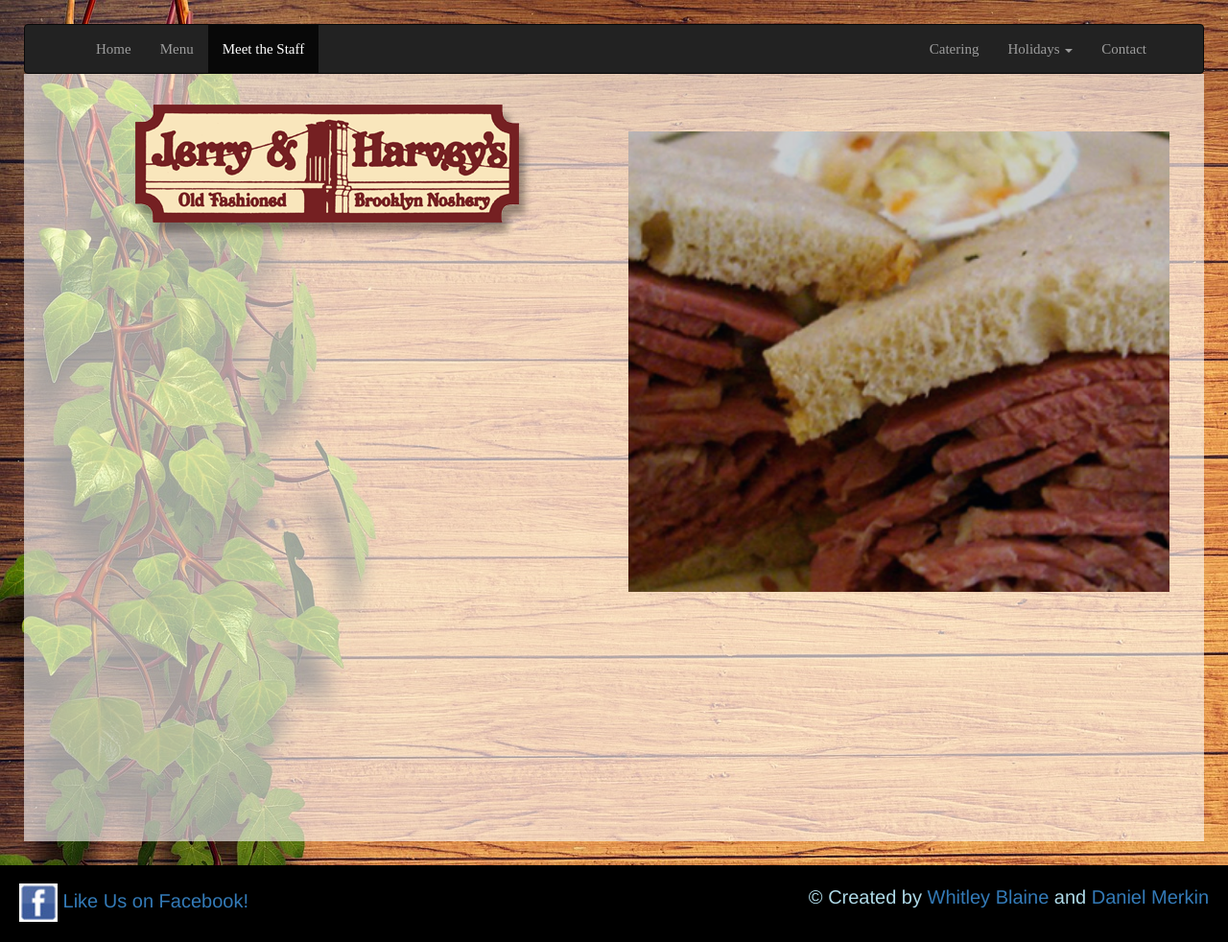
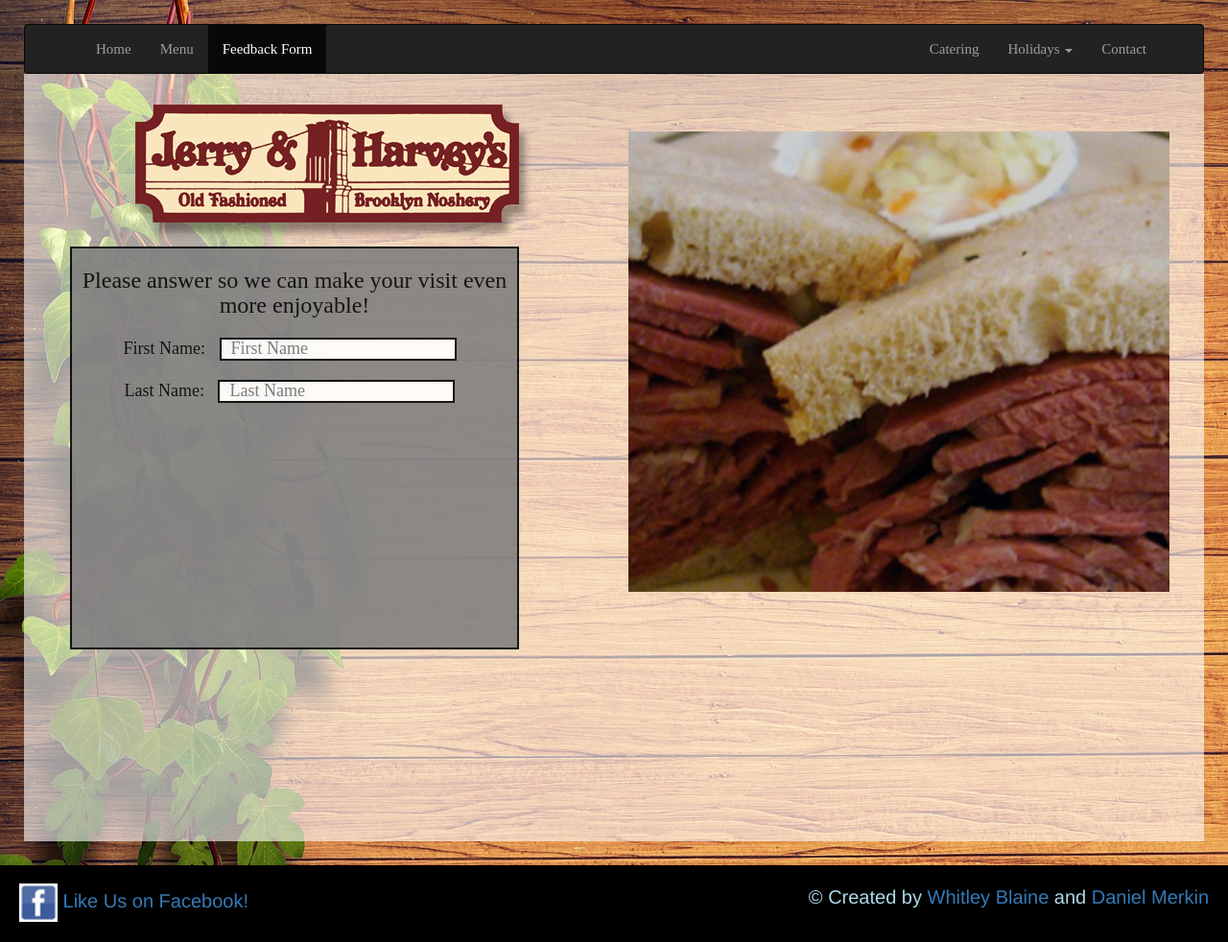
Before and after one commit to whitleyblaine/jerry_harveys, a PHP site: page /aboutUs.html in a window 1280 px wide. Shown: the whole page at 96% size. Run offline with PHP 8.4, Linux system fonts and the light colour scheme; some libraries are stand-ins or nearby versions.

Commit message:
created feedback form

```diff
--- a/aboutUs.html
+++ b/aboutUs.html
@@ -31,7 +31,7 @@
             <ul class="nav navbar-nav">
               <li><a href="index.html">Home</a></li>
               <li><a href="menu.html">Menu</a></li>
-              <li class="active"><a href="aboutUs.html">Meet the Staff</a></li>
+              <li class="active"><a href="aboutUs.html">Feedback Form</a></li>
             </ul>
             <ul class="nav navbar-nav navbar-right">
               <li><a href="catering.html">Catering</a></li>
@@ -39,7 +39,7 @@
                 <a class="dropdown-toggle" data-toggle="dropdown" href="#">Holidays
                 <span class="caret"></span></a>
                 <ul class="dropdown-menu">
-                  <li><a href="#">Passover</a></li>
+                  <li><a href="./#passover.html">Passover</a></li>
                   <li><a href="#">Yom Kippur</a></li>
                   <li><a href="#">Rash Hashana</a></li>
                   <li><a href="#">Thanksgiving</a></li>
@@ -56,7 +56,16 @@
         <div class="mainDiv" style="height: 100%; width: 100%; background: rgba(255, 255, 255, 0.6)">
           <div class="col-md-6">
             <h1 style="color: #752022; font-size: 3em; margin-top: 2em" class="text-center"></h1>
-            <p></p>
+
+
+            <form action="#" method="POST">
+              <h3> Please answer so we can make your visit even more enjoyable!</h3>
+              <h4> First Name: <input type="text" name="firstName" id="firstName" placeholder="First Name"></h4>
+              <h4> Last Name: <input type="text" name="lastName" id="lastName" placeholder="Last Name"></h4>
+
+            </form>
+
+
           </div>
           <div class="col-md-6">
             <!-- Carousel -->
@@ -90,11 +99,10 @@
     </div>
   </div>
 
+
   <div id="footer">
     <a href="https://www.facebook.com/Jerry-Harveys-Deli-1718106888431904/"><img class="alignnone size-full wp-image-933 staysmall" id="fbLogo" alt="fb35" src="./assets/images/fbLogo.jpg" width="40" height="40"> Like Us on Facebook!</a><span id="c">&copy Created by <a href="https://www.github.com/whitleyblaine">Whitley Blaine</a> and <a href="https://www.github.com/dmerk2">Daniel Merkin</span>
   </footer>
-
-
 
   <script type="text/javascript" src="https://cdnjs.cloudflare.com/ajax/libs/jquery/3.1.0/jquery.min.js"></script>
   <script type="text/javascript" src="https://maxcdn.bootstrapcdn.com/bootstrap/3.3.7/js/bootstrap.min.js"></script>
--- a/assets/stylesheets/style.css
+++ b/assets/stylesheets/style.css
@@ -42,6 +42,41 @@ body {
 #contactLogo{
   position: relative;
   top: 2em;
+  text-align: center;
+}
+
+form {
+  height: 35em;
+  position: absolute;
+  border: 2px solid black;
+  margin-left: 4em;
+  top: 15em;
+  background: grey;
+  width: 39em;
+  opacity: .9;
+}
+
+#firstName {
+  position: relative;
+  height: 5px;
+  border: 2px solid black;
+  padding: 10px;
+  margin: 10px 10px 10px 10px;
+}
+
+#lastName {
+  position: relative;
+  height: 5px;
+  border: 2px solid black;
+  padding: 10px;
+  margin: 0 10px 10px 10px;
+}
+
+h3 {
+  text-align: center;
+}
+
+h4 {
   text-align: center;
 }
 
--- a/contact.html
+++ b/contact.html
@@ -35,7 +35,7 @@
                 <a class="dropdown-toggle" data-toggle="dropdown" href="#">Holidays
                 <span class="caret"></span></a>
                 <ul class="dropdown-menu">
-                  <li><a href="#">Passover</a></li>
+                  <li><a href="./passover.html" target="_new">Passover</a></li>
                   <li><a href="#">Yom Kippur</a></li>
                   <li><a href="#">Rash Hashana</a></li>
                   <li><a href="#">Thanksgiving</a></li>
```
